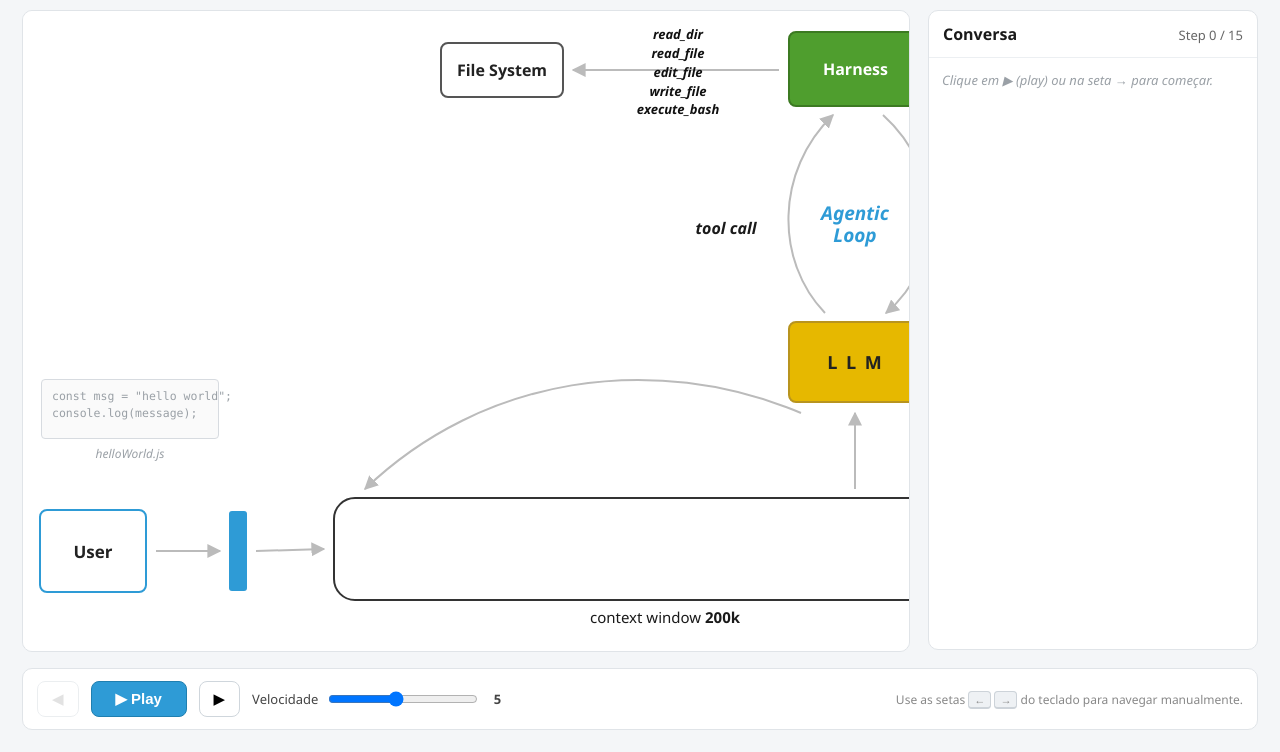
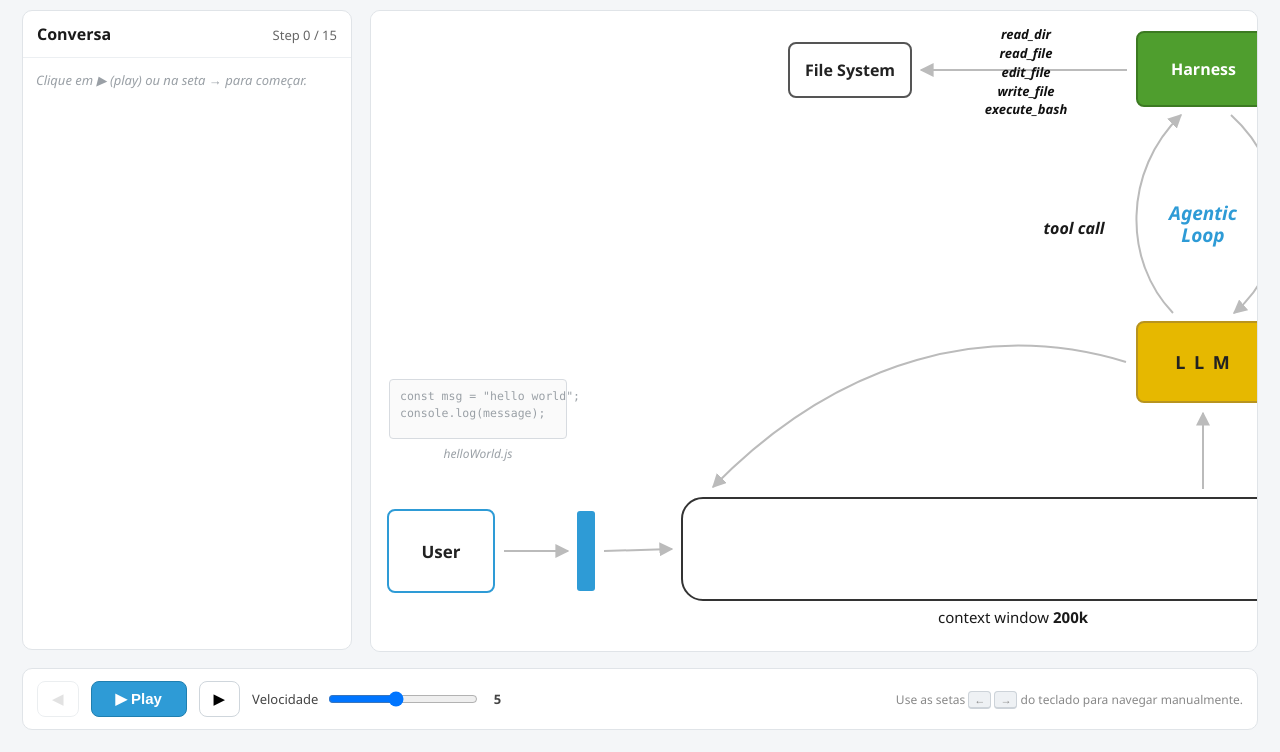
Before and after one commit to gilvam/what-is-harness-animation, a plain HTML site: page app/index.html in a window 1280 px wide. Shown: the part 74-826 px from the top of the page. Drawn offline with Linux system fonts and the light colour scheme.

Commit message:
feat: version 3

```diff
--- a/app/index.html
+++ b/app/index.html
@@ -34,7 +34,7 @@
           <path id="p-user-prompt"    class="wire" d="M123,530 L187,530" marker-end="url(#arrow)" />
           <path id="p-prompt-context" class="wire" d="M223,530 L291,528" marker-end="url(#arrow)" />
           <path id="p-context-llm"    class="wire" d="M822,468 L822,392" marker-end="url(#arrow)" />
-          <path id="p-llm-context"    class="wire" d="M768,392 C620,330 450,355 332,468" marker-end="url(#arrow)" />
+          <path id="p-llm-context"    class="wire" d="M745,341 C610,300 460,335 332,466" marker-end="url(#arrow)" />
           <path id="p-harness-fs"     class="wire" d="M746,49 L540,49" marker-end="url(#arrow)" />
           <path id="p-llm-harness"    class="wire" d="M792,292 C742,240 742,150 800,94" marker-end="url(#arrow)" />
           <path id="p-harness-llm"    class="wire" d="M850,94 C912,150 912,242 853,292" marker-end="url(#arrow)" />
--- a/app/styles.css
+++ b/app/styles.css
@@ -178,6 +178,7 @@ body {
 
 /* ---------------- Painel de conversa ---------------- */
 .conversation {
+  order: -1;            /* conversa fica à esquerda do palco */
   flex: 0 0 330px;
   display: flex;
   flex-direction: column;
```
Also changed, not shown: 1 other file.
